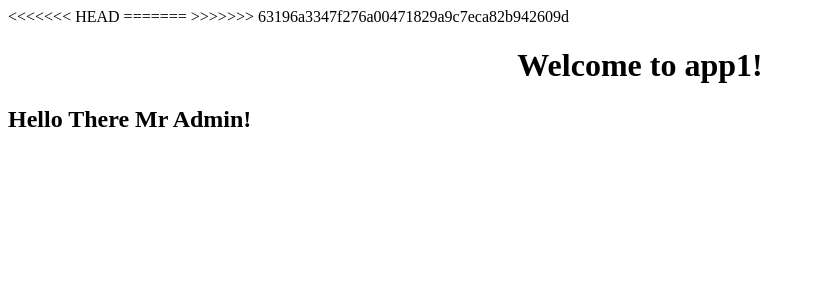
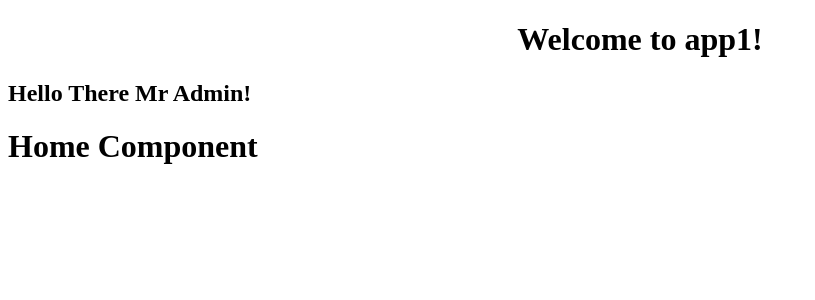
Before and after one commit to yogsnhl/app1, an Angular app: page / in a window 1280 px wide. Shown: the top 300 px of the page, without its empty margins (0-815 px from the left). Built offline with nearby package versions, Linux system fonts and the light colour scheme.

Commit message:
added home component

```diff
--- a/src/app/Home/Home.component.html
+++ b/src/app/Home/Home.component.html
@@ -0,0 +1 @@
+<h1>Home Component</h1>
--- a/src/app/Home/Home.component.ts
+++ b/src/app/Home/Home.component.ts
@@ -1,7 +1,7 @@
 import { Component } from '@angular/core';
 @Component({
   selector: 'app-home',
-  templateUrl: './Home.component.html',
+  templateUrl: './home.component.html',
  })
 export class HomeComponent {
   title = 'Home';
--- a/src/app/app.module.ts
+++ b/src/app/app.module.ts
@@ -3,7 +3,7 @@ import { NgModule } from '@angular/core';
 
 
 import { AppComponent } from './app.component';
-import { HomeComponent } from './Home/Home.component'
+import { HomeComponent } from './home/home.component'
 
 
 @NgModule({
--- a/src/index.html
+++ b/src/index.html
@@ -4,12 +4,7 @@
   <meta charset="utf-8">
   <title>Angular app</title>
   <base href="/">
-
-<<<<<<< HEAD
   <meta name="viewport" content="width=device-width, initial-scale=1">
-=======
-  <meta name="viewport" content="width=device-width, initial-scale=1">
->>>>>>> 63196a3347f276a00471829a9c7eca82b942609d
 </head>
 <body>
   <app-root></app-root>
```
